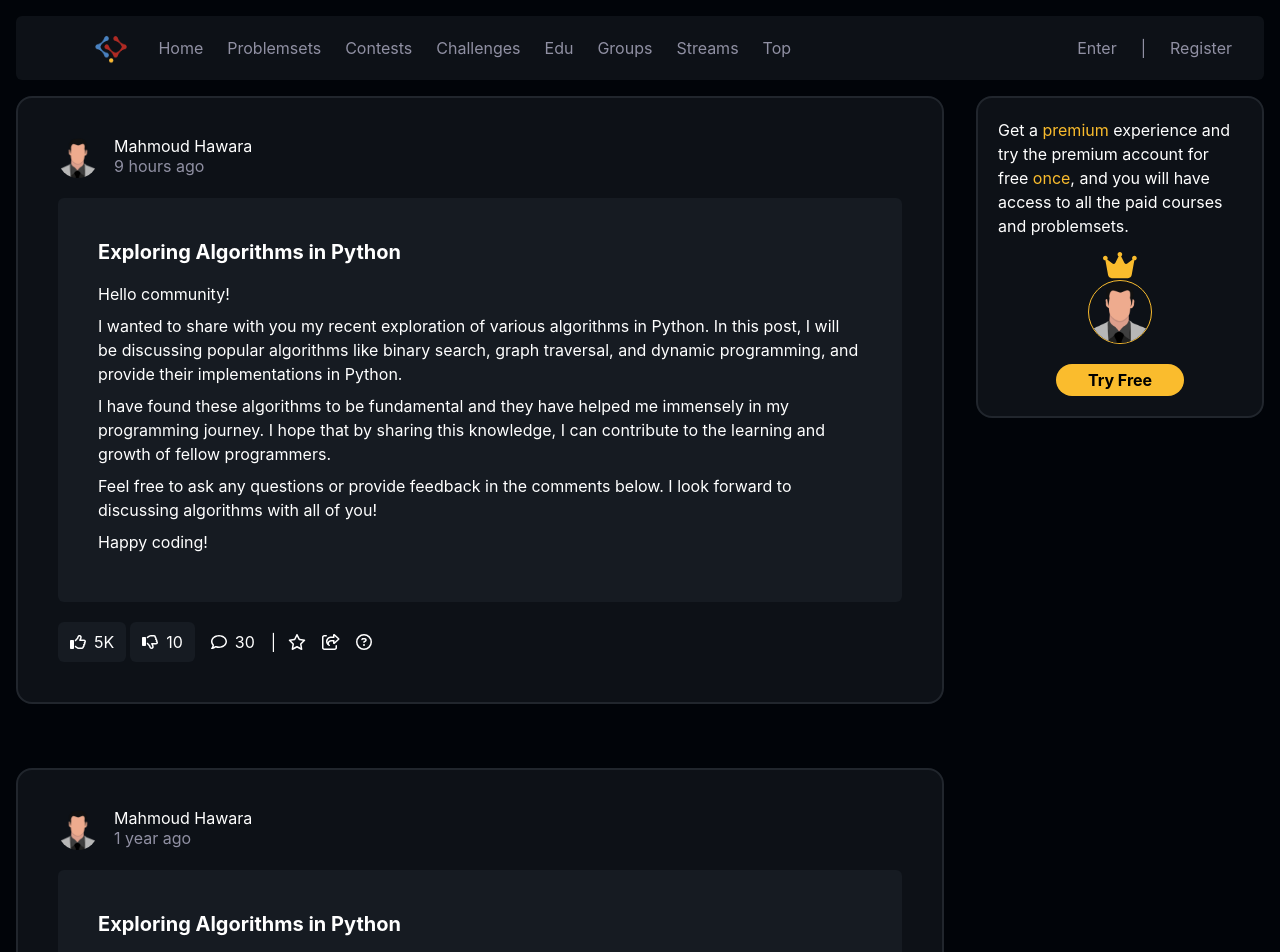
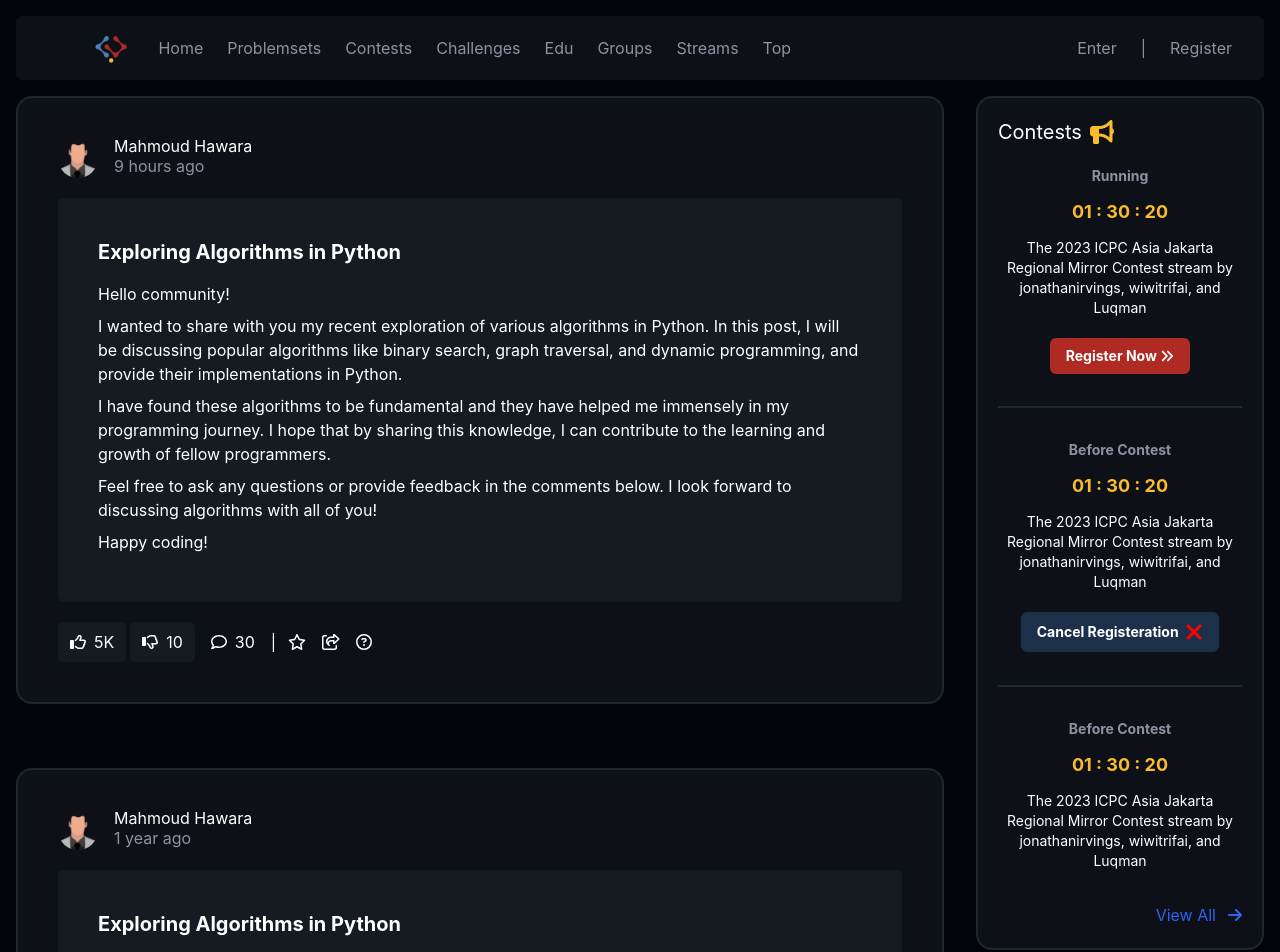
Before and after one commit to Sync-Arena/Graduation_Project, a React (Create React App) app in the folder Frontend/: page /home in a window 1280 px wide. Shown: the top 952 px of the page. Built offline with nearby package versions, Linux system fonts and the light colour scheme.

Commit message:
Contests Card

```diff
--- a/Frontend/src/Components/Cards/ContestsCard.js
+++ b/Frontend/src/Components/Cards/ContestsCard.js
@@ -1,9 +1,50 @@
 import React from 'react'
-
+import { FontAwesomeIcon } from '@fortawesome/react-fontawesome'
+import { faBullhorn, faAnglesRight, faXmark, faArrowRight } from '@fortawesome/free-solid-svg-icons'
 function ContestsCard() {
   return (
     <div>
-
+      <div className='bg-second_bg_color_dark  p-5 rounded-2xl mb-6 border-2 border-main_border_color_dark'>
+        <div className='flex items-center mb-5'>
+          <div className='text-main_font_color_dark mr-2 text-xl'>Contests</div>
+          <FontAwesomeIcon icon={faBullhorn} className='text-yellow_font_color text-2xl' />
+        </div>
+        <div className='flex flex-col justify-center text-main_font_color_dark items-center mb-8 pb-8 border-b-2 border-main_border_color_dark '>
+          <div className='mb-3 text-sm text-second_font_color_dark font-bold'>Running</div>
+          <div className='mb-3 text-lg text-yellow_font_color font-bold'>01 : 30 : 20</div>
+          <div className='text-center mb-5 text-sm'>The 2023 ICPC Asia Jakarta Regional Mirror
+            Contest stream by jonathanirvings, wiwitrifai,
+            and Luqman</div>
+          <button className='bg-[#B02A24] font-bold px-4 py-2 rounded-md text-sm'>
+            Register Now&nbsp;
+            <FontAwesomeIcon icon={faAnglesRight} />
+          </button>
+        </div>
+        <div className='flex flex-col justify-center text-main_font_color_dark items-center mb-8 pb-8 border-b-2 border-main_border_color_dark'>
+          <div className='mb-3 text-sm text-second_font_color_dark font-bold'>Before Contest</div>
+          <div className='mb-3 text-lg text-yellow_font_color font-bold'>01 : 30 : 20</div>
+          <div className='text-center mb-5 text-sm'>The 2023 ICPC Asia Jakarta Regional Mirror
+            Contest stream by jonathanirvings, wiwitrifai,
+            and Luqman</div>
+          <button className='bg-[#1D304A] font-bold px-4 py-2 rounded-md text-sm flex items-center'>
+            Cancel Registeration&nbsp;&nbsp;
+            <FontAwesomeIcon icon={faXmark} className='text-[#FF0000] text-2xl' />
+          </button>
+          <hr />
+        </div>
+        <div className='flex flex-col justify-center text-main_font_color_dark items-center'>
+          <div className='mb-3 text-sm text-second_font_color_dark font-bold'>Before Contest</div>
+          <div className='mb-3 text-lg text-yellow_font_color font-bold'>01 : 30 : 20</div>
+          <div className='text-center mb-5 text-sm'>The 2023 ICPC Asia Jakarta Regional Mirror
+            Contest stream by jonathanirvings, wiwitrifai,
+            and Luqman</div>
+          <button className='inline-block rounded-md text-blue_font_color mt-3 ml-auto'>
+            View All
+            <FontAwesomeIcon icon={faArrowRight} className='pl-3' />
+          </button>
+          <hr />
+        </div>
+      </div>
     </div>
   )
 }
```
Also changed, not shown: Frontend/src/Pages/Home.js (+1 -11 lines).
